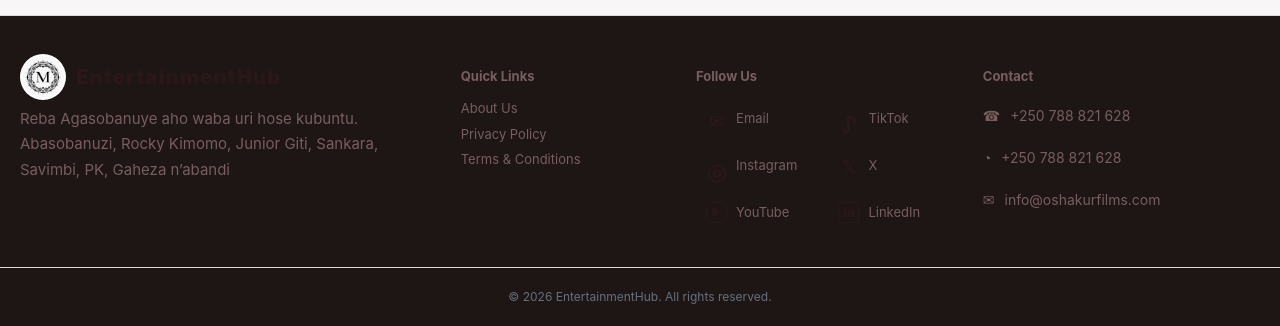
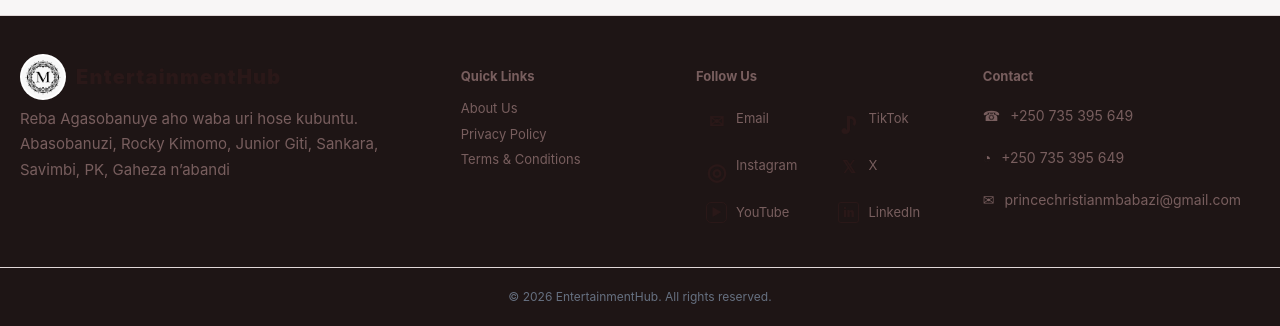
Before and after one commit to MNPCIAOS/EntertainmentHub, a Django app: page /contact/ in a window 1280 px wide. Shown: the part 2132-2458 px from the top of the page. Run offline with Django 5.2, Linux system fonts and the light colour scheme; data comes from the database, SQL or seed files in the repository; data that the repository does not hold is empty; some libraries are stand-ins or nearby versions.

Commit message:
Update website: remove shorts, add contacts  sections

```diff
--- a/WEBSITE/templates/WEBSITE/base.html
+++ b/WEBSITE/templates/WEBSITE/base.html
@@ -74,7 +74,7 @@
     <div>
       <h3 data-i18n="Follow Us">Follow Us</h3>
       <div class="social-links icon-socials">
-        <a href="mailto:info@oshakurfilms.com" aria-label="Email"><span class="social-icon email-icon">✉</span><span data-i18n="Email">Email</span></a>
+        <a href="mailto:princechristianmbabazi@gmail.com" aria-label="Email"><span class="social-icon email-icon">✉</span><span data-i18n="Email">Email</span></a>
         <a href="https://www.tiktok.com/" target="_blank" rel="noopener noreferrer" aria-label="TikTok"><span class="social-icon tiktok-icon">♪</span><span>TikTok</span></a>
         <a href="https://www.instagram.com/" target="_blank" rel="noopener noreferrer" aria-label="Instagram"><span class="social-icon instagram-icon">◎</span><span>Instagram</span></a>
         <a href="https://x.com/" target="_blank" rel="noopener noreferrer" aria-label="X"><span class="social-icon x-icon">𝕏</span><span>X</span></a>
@@ -85,9 +85,9 @@
     <div>
       <h3 data-i18n="Contact">Contact</h3>
       <div class="contact-list">
-        <a href="tel:+250788821628">☎ <span>+250 788 821 628</span></a>
-        <a href="https://wa.me/250788821628" target="_blank" rel="noopener noreferrer">◔ <span>+250 788 821 628</span></a>
-        <a href="mailto:info@oshakurfilms.com">✉ <span>info@oshakurfilms.com</span></a>
+        <a href="tel:+250735395649">☎ <span>+250 735 395 649</span></a>
+        <a href="https://wa.me/250735395649" target="_blank" rel="noopener noreferrer">◔ <span>+250 735 395 649</span></a>
+        <a href="mailto:princechristianmbabazi@gmail.com">✉ <span>princechristianmbabazi@gmail.com</span></a>
       </div>
     </div>
   </div>
```
Also changed, not shown: thumbnails/DEATH GAME.jpg (added), thumbnails/MALEFICENT.jpg (added), thumbnails/lord of the rings.jpg (added).
